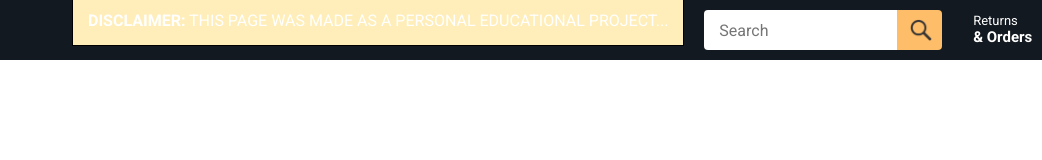
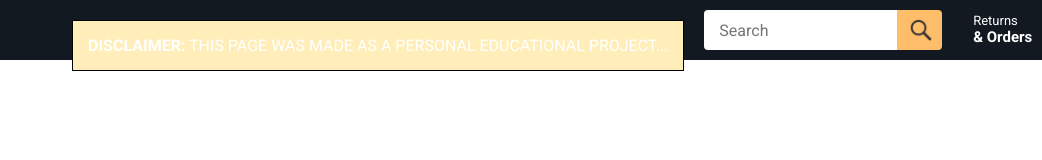
Before and after one commit to bytefault/Amazon-Clone, a plain HTML site: page index.html in a window 1280 px wide. Shown: the full height of the page, 133-1175 px from the left. Drawn offline with Linux system fonts and the light colour scheme; no server answers.

Commit message:
Update index.html

```diff
--- a/index.html
+++ b/index.html
@@ -33,7 +33,7 @@
         </a>
       </div>
       <!-- EDUCATIONAL DISCLAIMER -->
-      <div style="background-color: #ffeeba; padding: 15px; margin: 0 10px 20px 10px; text-align: center; border: 1px solid black;">
+      <div style="background-color: #ffeeba; padding: 15px; margin: 50px 10px 20px 10px; text-align: center; border: 1px solid black;">
       <strong>DISCLAIMER:</strong> THIS PAGE WAS MADE AS A PERSONAL EDUCATIONAL PROJECT...
       </div>
 
```
